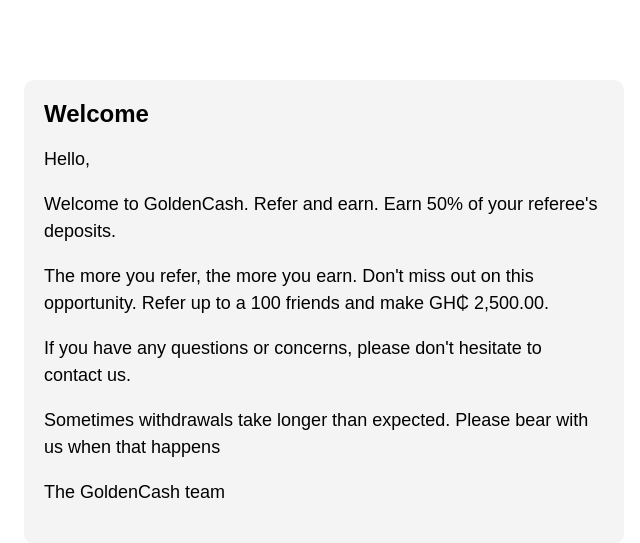
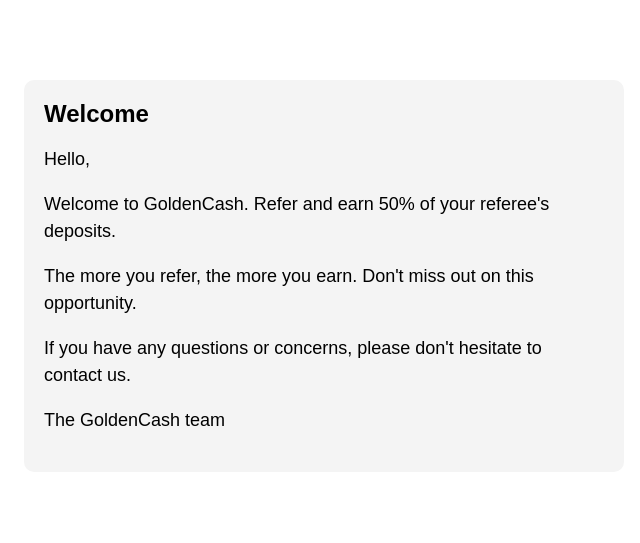
Before and after one commit to trade-matrix/inc-backend, a Django app: template market/templates/new.html in a window 1280 px wide. Shown: the top 543 px of the page, without its empty margins (316-956 px from the left). Run offline with Django 5.2, Linux system fonts and the light colour scheme; the template is opened without the code that fills it, so the values that code supplies are empty.

Commit message:
new site update

```diff
--- a/accounts/models.py
+++ b/accounts/models.py
@@ -4,7 +4,8 @@ from django.contrib.auth.models import AbstractUser
 
 class Customer(AbstractUser):
     phone_number = models.CharField(max_length=15, blank=True, null=True, unique=True)
-    email = models.EmailField(blank=True, null=True)
+    username = models.CharField(max_length=255, blank=True, null=True)
+    email = models.EmailField(blank=True, null=True, unique=True)
     REQUIRED_FIELDS = ['phone_number']
     referred_by = models.ForeignKey('self', on_delete=models.SET_NULL, blank=True, null=True)
     verified = models.BooleanField(default=False)
@@ -13,6 +14,8 @@ class Customer(AbstractUser):
     recepient_code = models.CharField(max_length=255, blank=True, null=True)
     withdrawal_reference = models.CharField(max_length=255, blank=True, null=True)
 
+    USERNAME_FIELD = 'email'
+
 class Ref(models.Model):
     reference = models.CharField(max_length=255)
     user = models.ForeignKey(Customer, on_delete=models.CASCADE)
--- a/market/templates/new.html
+++ b/market/templates/new.html
@@ -42,10 +42,9 @@
       <div class="content">
         <h1>Welcome</h1>
         <p>Hello,</p>
-        <p>Welcome to GoldenCash. Refer and earn. Earn 50% of your referee's deposits.</p>
-        <p>The more you refer, the more you earn. Don't miss out on this opportunity. Refer up to a 100 friends and make GH₵ 2,500.00.</p>
+        <p>Welcome to GoldenCash. Refer and earn 50% of your referee's deposits.</p>
+        <p>The more you refer, the more you earn. Don't miss out on this opportunity.</p>
         <p>If you have any questions or concerns, please don't hesitate to contact us.</p>
-        <p>Sometimes withdrawals take longer than expected. Please bear with us when that happens</p>
         <p>The GoldenCash team</p>
 
       </div>
--- a/market/templates/payment.html
+++ b/market/templates/payment.html
@@ -43,9 +43,8 @@
         <h1>Welcome</h1>
         <p>Hello,</p>
         <p>Congratulations! Your deposit has been processed successfully. Refer people to increase your earnings.</p>
-        <p>The more you refer, the more you earn. Don't miss out on this opportunity. Refer up to a 100 friends and make GH₵ 2,500.00.</p>
+        <p>The more you refer, the more you earn. Don't miss out on this opportunity.</p>
         <p>If you have any questions or concerns, please don't hesitate to contact us.</p>
-        <p>Sometimes withdrawals take longer than expected. Please bear with us when that happens</p>
         <p>The GoldenCash team</p>
 
       </div>
--- a/market/templates/referal.html
+++ b/market/templates/referal.html
@@ -44,9 +44,8 @@
         <h1>Welcome</h1>
         <p>Hello,</p>
         <p>Congratulations! You just earned GH₵ 25.00</p>
-        <p>The more you refer, the more you earn. Don't miss out on this opportunity. Refer up to a 100 friends and make GH₵ 2,500.00.</p>
+        <p>The more you refer, the more you earn. Don't miss out on this opportunity.</p>
         <p>If you have any questions or concerns, please don't hesitate to contact us.</p>
-        <p>Sometimes withdrawals take longer than expected. Please bear with us when that happens</p>
         <p>The GoldenCash team</p>
 
       </div>
--- a/market/templates/withdraw_s.html
+++ b/market/templates/withdraw_s.html
@@ -43,9 +43,8 @@
         <h1>Welcome</h1>
         <p>Hello,</p>
         <p>Your withdrawal has been processed successfully. Refer more to earn more.</p>
-        <p>The more you refer, the more you earn. Don't miss out on this opportunity. Refer up to a 100 friends and make GH₵ 2,500.00.</p>
+        <p>The more you refer, the more you earn. Don't miss out on this opportunity.</p>
         <p>If you have any questions or concerns, please don't hesitate to contact us.</p>
-        <p>Sometimes withdrawals take longer than expected. Please bear with us when that happens</p>
         <p>The GoldenCash team</p>
 
       </div>
```
Also changed, not shown: accounts/migrations/0014_alter_customer_email_alter_customer_username.py (added).
